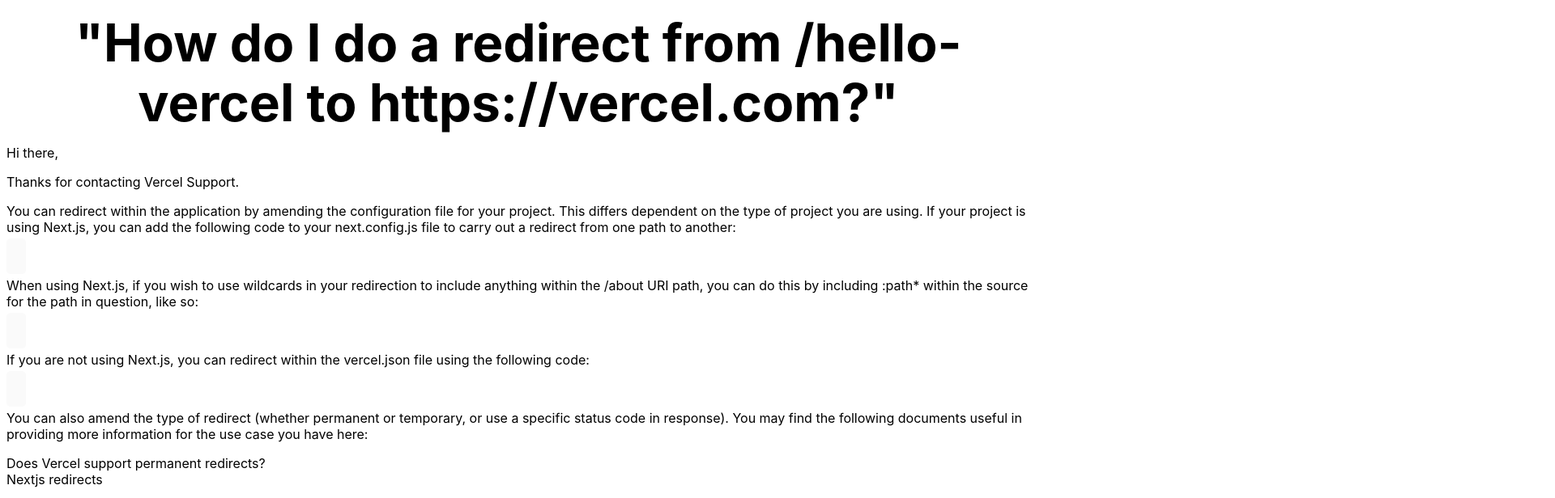
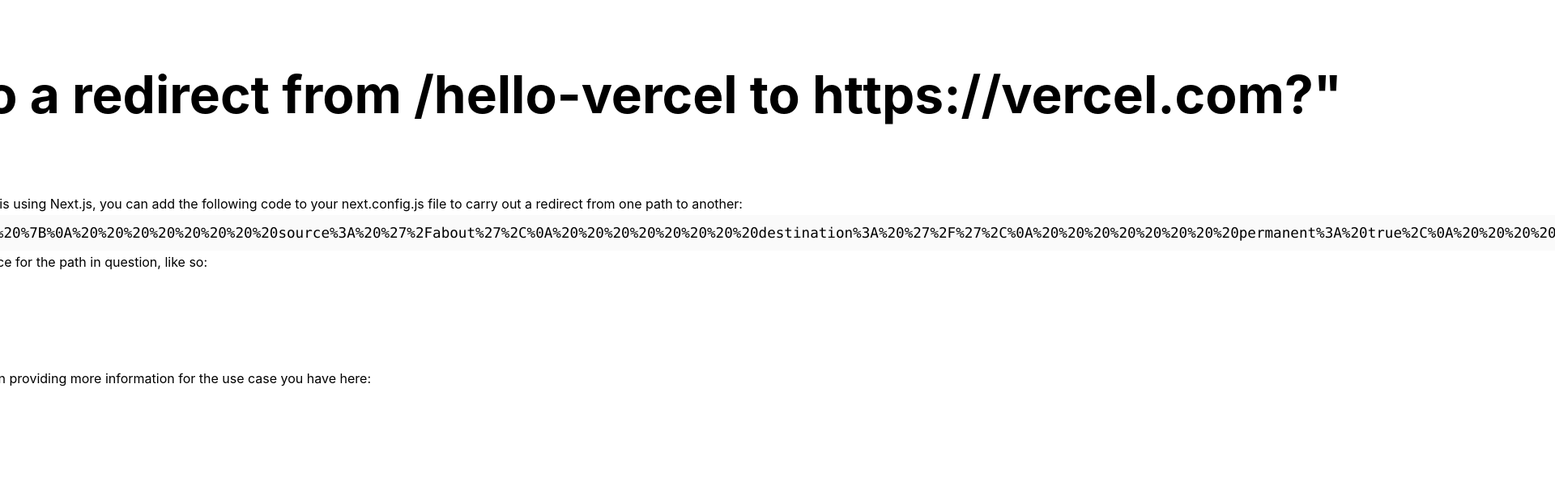
Before and after one commit to licrow/nextjs, a Next.js app: page /redirect in a window 1280 px wide. Shown: the top 616 px of the page at 81% size, 1920 px wide, since content can reach past the window. Built offline with nearby package versions, Linux system fonts and the light colour scheme.

Commit message:
Update redirect.js

```diff
--- a/pages/redirect.js
+++ b/pages/redirect.js
@@ -22,7 +22,7 @@ export default function Home() {
 
 	 <p>You can redirect within the application by amending the configuration file for your project. This differs dependent on the type of project you are using. If your project is using Next.js, you can add the following code to your next.config.js file to carry out a redirect from one path to another:</p>
 
-	 <code className={styles.code}></code>
+	 <code className={styles.code}>decodeURI('module.exports%20%3D%20%7B%0A%20%20async%20redirects()%20%7B%0A%20%20%20%20return%20%5B%0A%20%20%20%20%20%20%7B%0A%20%20%20%20%20%20%20%20source%3A%20%27%2Fabout%27%2C%0A%20%20%20%20%20%20%20%20destination%3A%20%27%2F%27%2C%0A%20%20%20%20%20%20%20%20permanent%3A%20true%2C%0A%20%20%20%20%20%20%7D%2C%0A%20%20%20%20%5D%0A%20%20%7D%2C%0A%7D%0A')</code>
 
          <p>When using Next.js, if you wish to use wildcards in your redirection to include anything within the /about URI path, you can do this by including :path* within the source for the path in question, like so:</p>
 
```
